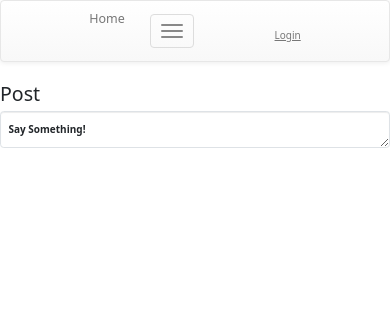
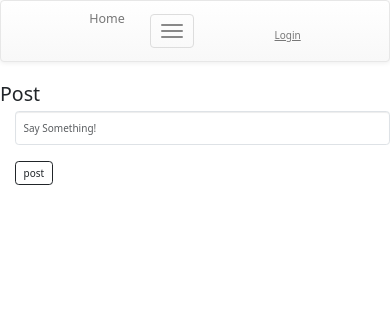
Before and after one commit to OwenABC1/Forum-Project, a Flask app: page / in a window 390 px wide. Shown: the top 322 px of the page. Run offline with Flask 3, Linux system fonts and the light colour scheme; data that the repository does not hold is empty; some libraries are stand-ins or nearby versions.

Commit message:
posting kindof

```diff
--- a/templates/home.html
+++ b/templates/home.html
@@ -8,19 +8,30 @@
 <!-- Latest compiled JavaScript -->
 <script src="https://cdn.jsdelivr.net/npm/bootstrap@5.3.3/dist/js/bootstrap.bundle.min.js"></script>
   <h1>Post</h1>
-<!--<form action="" method="post">-->
-<div class="form-floating">
-  <textarea class="form-control" id="post" name="text" placeholder="Say Something!"></textarea>
-  <label for="post">Say Something!</label>
-</div>
+
+
+<form action="/" method="POST">
+	<div class="form-check">
+		<input type="textarea" class="form-control" id="post" name="post" placeholder="Say Something!">
+		<label for="post"></label>
+	</div>
+	<div class="form-check">
+		<input type="submit" id="post" value="post" name="post" class="btn btn-outline-dark">
+	</div>
+</form>
+
+
 
 <!---
 "<div class="card">\n\t<div class="card-header">"+Username+"</div>\n\t<div class="card-body">"+Text+"</div>\n</div>"
 -->
 
-</div class="col-sm-4"></div>
-<div class="col-sm-4"><!-- Posts -->
-	{{PostData}}
+</div class="col-sm-7"></div>
+<div class="col-sm-5"><!-- Posts -->
+{% for doc in documents|reverse %}
+	<div class='card'><div class='card-header'>{{doc.User}}</div><div class='card-body'>{{doc.Message}}</div></div>
+	<!--{{PostData}}-->
+{% endfor %}
 </div>
 
 
--- a/webapp.py
+++ b/webapp.py
@@ -80,14 +80,21 @@ def authorized():
 def get_github_oauth_token():
     return session['github_token']
 
-@app.route("/")
+@app.route("/", methods=['GET','POST'])
 def render_home():
     PostData = ""
+    documents = []
+    if "post" in request.form:
+        newDict = {"User":"Test","Message": request.form["post"]}
+        collection.insert_one(newDict)
+        PostData = PostData + Markup("<div class='card'>\n\t<div class='card-header'>"+c["User"]+"</div>\n\t<div class='card-body'>"+c["Message"]+"</div>\n</div>\n")
+        print(request.form["post"])
+
     for c in collection.find():
         PostData = PostData + Markup("<div class='card'>\n\t<div class='card-header'>"+c["User"]+"</div>\n\t<div class='card-body'>"+c["Message"]+"</div>\n</div>\n")
+        documents.append({"User": c["User"], "Message": c["Message"]})
 
-    return render_template('home.html', PostData=PostData)
-
+    return render_template('home.html', PostData=PostData, documents=documents)
 
 if __name__=="__main__":
     app.run(debug=True)
```
